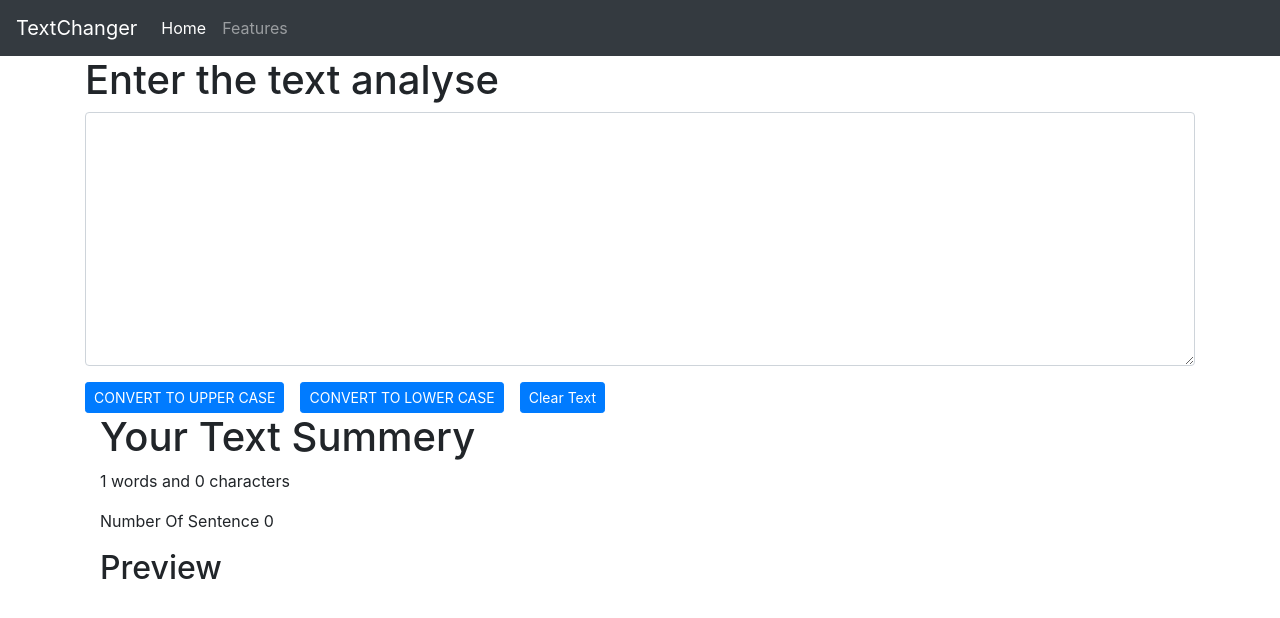
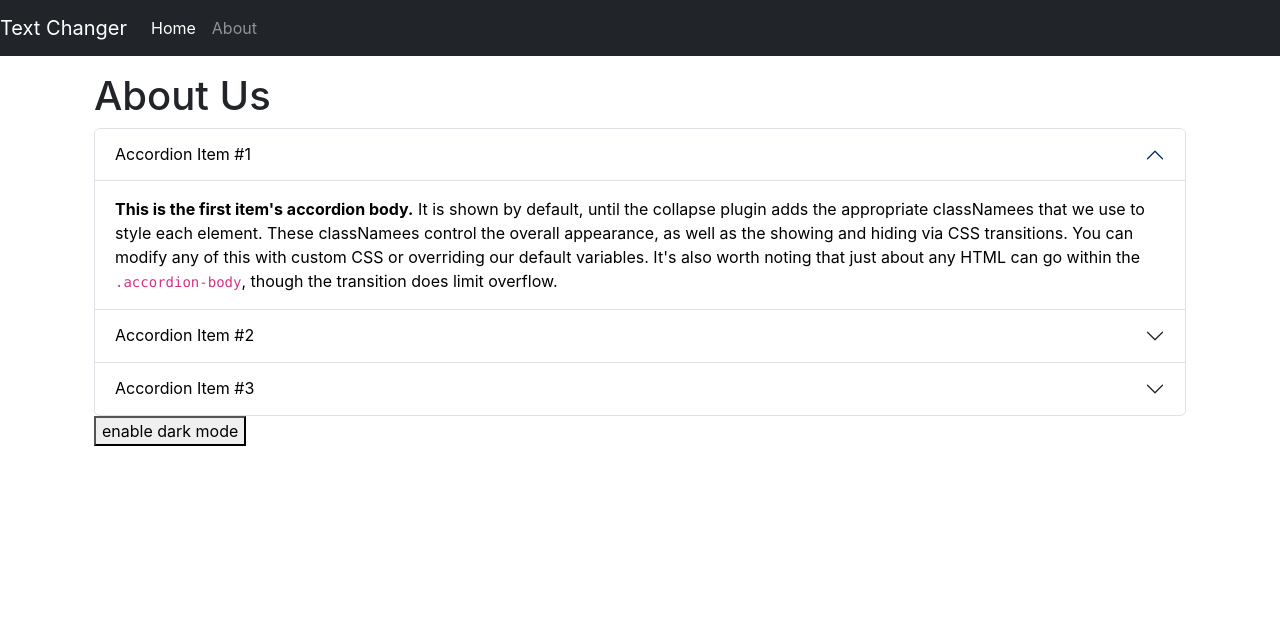
Before and after one commit to birsardar/textchanger, a React (Create React App) app: page /about in a window 1280 px wide. Shown: the top 618 px of the page. Built offline with nearby package versions, Linux system fonts and the light colour scheme.

Commit message:
changes in download clear and copy

```diff
--- a/package.json
+++ b/package.json
@@ -6,9 +6,13 @@
     "@testing-library/jest-dom": "^5.16.5",
     "@testing-library/react": "^13.4.0",
     "@testing-library/user-event": "^13.5.0",
+    "localforage": "^1.10.0",
+    "match-sorter": "^6.3.1",
     "react": "^18.2.0",
     "react-dom": "^18.2.0",
+    "react-router-dom": "^6.10.0",
     "react-scripts": "5.0.1",
+    "sort-by": "^1.2.0",
     "web-vitals": "^2.1.4"
   },
   "scripts": {
--- a/public/index.html
+++ b/public/index.html
@@ -25,6 +25,7 @@
       Learn how to configure a non-root public URL by running `npm run build`.
     -->
     <link rel="stylesheet" href="https://cdn.jsdelivr.net/npm/bootstrap@4.1.3/dist/css/bootstrap.min.css" integrity="sha384-MCw98/SFnGE8fJT3GXwEOngsV7Zt27NXFoaoApmYm81iuXoPkFOJwJ8ERdknLPMO" crossorigin="anonymous">
+    <link rel="stylesheet" href="https://cdn.jsdelivr.net/npm/bootstrap@5.3.0-alpha3/dist/css/bootstrap.min.css">
     <title>React App</title>
   </head>
   <body>
@@ -41,7 +42,9 @@
       To create a production bundle, use `npm run build` or `yarn build`.
     -->
     <script src="https://code.jquery.com/jquery-3.3.1.slim.min.js" integrity="sha384-q8i/X+965DzO0rT7abK41JStQIAqVgRVzpbzo5smXKp4YfRvH+8abtTE1Pi6jizo" crossorigin="anonymous"></script>
-    <script src="https://cdn.jsdelivr.net/npm/popper.js@1.14.3/dist/umd/popper.min.js" integrity="sha384-ZMP7rVo3mIykV+2+9J3UJ46jBk0WLaUAdn689aCwoqbBJiSnjAK/l8WvCWPIPm49" crossorigin="anonymous"></script>
-    <script src="https://cdn.jsdelivr.net/npm/bootstrap@4.1.3/dist/js/bootstrap.min.js" integrity="sha384-ChfqqxuZUCnJSK3+MXmPNIyE6ZbWh2IMqE241rYiqJxyMiZ6OW/JmZQ5stwEULTy" crossorigin="anonymous"></script>
+    <!-- <script src="https://cdn.jsdelivr.net/npm/popper.js@1.14.3/dist/umd/popper.min.js" integrity="sha384-ZMP7rVo3mIykV+2+9J3UJ46jBk0WLaUAdn689aCwoqbBJiSnjAK/l8WvCWPIPm49" crossorigin="anonymous"></script> -->
+    <!-- <script src="https://cdn.jsdelivr.net/npm/bootstrap@4.1.3/dist/js/bootstrap.min.js" integrity="sha384-ChfqqxuZUCnJSK3+MXmPNIyE6ZbWh2IMqE241rYiqJxyMiZ6OW/JmZQ5stwEULTy" crossorigin="anonymous"></script> -->
+    <script src="https://cdn.jsdelivr.net/npm/@popperjs/core@2.11.6/dist/umd/popper.min.js" integrity="sha384-oBqDVmMz9ATKxIep9tiCxS/Z9fNfEXiDAYTujMAeBAsjFuCZSmKbSSUnQlmh/jp3" crossorigin="anonymous"></script>
+<script src="https://cdn.jsdelivr.net/npm/bootstrap@5.2.3/dist/js/bootstrap.min.js" integrity="sha384-cuYeSxntonz0PPNlHhBs68uyIAVpIIOZZ5JqeqvYYIcEL727kskC66kF92t6Xl2V" crossorigin="anonymous"></script>
   </body>
 </html>
--- a/src/App.js
+++ b/src/App.js
@@ -1,14 +1,28 @@
- import Navbar from "./component/Navbar";
+import Navbar from "./component/Navbar";
+import About from "./component/About";
 import TextForm from "./component/Textform";
+import {
+  BrowserRouter as Router,
+  Routes,
+  Route,
+  Link
+}  from "react-router-dom";
 function App() {
   return (
-    <div>
-    <Navbar/>
-    <div className="container">
-      <TextForm heading="Enter the text analyse"/>
+    <Router>
+      {/* passing title using props to navbar */}
+    <Navbar title="Text Changer" about="About"/>
+      <div className="container my-3" >
+    <Routes>
+          <Route path="/about"  element={<About />} >
+          </Route>
+          <Route path="/" element={<TextForm heading="Enter the text analyse"/>}>
+          </Route>
+    </Routes>
+
     </div>
 
-    </div>
+    </Router>
   );
 }
 
--- /dev/null
+++ b/src/component/About.js
@@ -0,0 +1,72 @@
+import React,{useState} from 'react'
+
+export default function About() {
+
+   const [myStyle, setMyStyle] = useState( {
+      color: 'black',
+      backgroundColor: 'white'
+    })
+  const [btnText, setbtnText] = useState("enable dark mode")
+
+   const DarkMode=()=>{
+      if(myStyle.color === 'white'){
+        setMyStyle({
+       color :'black',
+       backgroundColor:'white'
+        })
+        setbtnText('Enable Dark Mode')
+      }
+      else{
+        setMyStyle({
+          color:'white',
+          backgroundColor:'black'
+        })
+        setbtnText('Enable Light Mode')
+      }
+    }
+
+  return (
+    <div className="container">
+      <h1>About Us </h1>
+    <div className="accordion" id="accordionExample">
+    <div className="accordion-item">
+      <h2 className="accordion-header" id="headingOne">
+        <button className="accordion-button"style={myStyle} type="button" data-bs-toggle="collapse" data-bs-target="#collapseOne" aria-expanded="true" aria-controls="collapseOne">
+          Accordion Item #1
+        </button>
+      </h2>
+      <div id="collapseOne" className="accordion-collapse collapse show" style={myStyle} aria-labelledby="headingOne" data-bs-parent="#accordionExample">
+        <div className="accordion-body">
+          <strong>This is the first item's accordion body.</strong> It is shown by default, until the collapse plugin adds the appropriate classNamees that we use to style each element. These classNamees control the overall appearance, as well as the showing and hiding via CSS transitions. You can modify any of this with custom CSS or overriding our default variables. It's also worth noting that just about any HTML can go within the <code>.accordion-body</code>, though the transition does limit overflow.
+        </div>
+      </div>
+    </div>
+    <div className="accordion-item">
+      <h2 className="accordion-header" id="headingTwo">
+        <button className="accordion-button collapsed"style={myStyle} type="button" data-bs-toggle="collapse" data-bs-target="#collapseTwo" aria-expanded="false" aria-controls="collapseTwo">
+          Accordion Item #2
+        </button>
+      </h2>
+      <div id="collapseTwo" className="accordion-collapse collapse" style={myStyle} aria-labelledby="headingTwo" data-bs-parent="#accordionExample">
+        <div className="accordion-body">
+          <strong>This is the second item's accordion body.</strong> It is hidden by default, until the collapse plugin adds the appropriate classNamees that we use to style each element. These classNamees control the overall appearance, as well as the showing and hiding via CSS transitions. You can modify any of this with custom CSS or overriding our default variables. It's also worth noting that just about any HTML can go within the <code>.accordion-body</code>, though the transition does limit overflow.
+        </div>
+      </div>
+    </div>
+    <div className="accordion-item">
+      <h2 className="accordion-header" id="headingThree">
+        <button className="accordion-button collapsed" style={myStyle} type="button" data-bs-toggle="collapse" data-bs-target="#collapseThree" aria-expanded="false" aria-controls="collapseThree">
+          Accordion Item #3
+        </button>
+      </h2>
+      <div id="collapseThree" className="accordion-collapse collapse" style={myStyle} aria-labelledby="headingThree" data-bs-parent="#accordionExample">
+        <div className="accordion-body">
+          <strong>This is the third item's accordion body.</strong> It is hidden by default, until the collapse plugin adds the appropriate classNamees that we use to style each element. These classNamees control the overall appearance, as well as the showing and hiding via CSS transitions. You can modify any of this with custom CSS or overriding our default variables. It's also worth noting that just about any HTML can go within the <code>.accordion-body</code>, though the transition does limit overflow.
+        </div>
+      </div>
+    </div>
+  </div>
+  <button className="button" onClick={ DarkMode }>{btnText}</button>
+  </div>
+  )
+}
--- a/src/component/Navbar.js
+++ b/src/component/Navbar.js
@@ -1,21 +1,27 @@
 import React from 'react';
-function Navbar(){
-    return  <nav className="navbar navbar-expand-lg navbar-dark bg-dark">
-    <a className="navbar-brand" href="/">TextChanger</a>
+import PropTypes from 'prop-types'
+import { Link }  from "react-router-dom";
+export default function Navbar(props){
+    return (
+    <nav className="navbar navbar-expand-lg navbar-dark bg-dark">
+    <a className="navbar-brand" href="/">{props.title}</a>
     <button className="navbar-toggler" type="button" data-toggle="collapse" data-target="/navbarNav" aria-controls="navbarNav" aria-expanded="false" aria-label="Toggle navigation">
       <span className="navbar-toggler-icon"></span>
     </button>
     <div className="collapse navbar-collapse" id="navbarNav">
       <ul className="navbar-nav">
         <li className="nav-item active">
-          <a className="nav-link" href="/">Home <span className="sr-only">(current)</span></a>
+          <Link className="nav-link" to="/">Home</Link>
         </li>
         <li className="nav-item">
-          <a className="nav-link" href="/">Features</a>
+          <Link className="nav-link" to="/about">{props.about}</Link>
         </li>
       </ul>
     </div>
   </nav>
+    )
 }
-
-  export default Navbar
+Navbar.propsTypes = {
+  title: PropTypes.string,
+  about: PropTypes.string
+}
--- a/src/component/Textform.js
+++ b/src/component/Textform.js
@@ -11,6 +11,25 @@ export default function TextForm(props){
          let newTest = text.toLowerCase();
          setText(newTest);
     }
+    //to download text in localdevice
+    const handelDownload =()=>{
+        const element = document.createElement("a");
+        const file = new Blob([document.getElementById('myBox').value],
+        {type: 'text/plain;charset=utf-8'});
+        element.href = URL.createObjectURL(file);
+        element.download = "myFile.txt";
+        document.body.appendChild(element);
+        element.click();
+
+    }
+    //for copy text
+    const handelCopy = ()=>{
+    console.log('text', text)
+    var textField = document.getElementById('myBox')
+    textField.select()
+    navigator.clipboard.writeText(text.value)
+    }
+    //to clerar text area
     const handelClearClick = ()=>{
          setText('');
     }
@@ -21,6 +40,7 @@ export default function TextForm(props){
     }
     const [text, setText] = useState('');
 
+
     return(
         <>
         <h1>{props.heading}</h1>
@@ -29,6 +49,8 @@ export default function TextForm(props){
      </div>
         <button className="btn btn-primary btn-sm mr-3" onClick={handelUpClick}>CONVERT TO UPPER CASE</button>
         <button className="btn btn-primary btn-sm mr-3" onClick={handelDownClick}> CONVERT TO LOWER CASE</button>
+        <button className="btn btn-primary btn-sm mr-3" onClick={handelCopy}>Copy Text</button>
+        <button className="btn btn-primary btn-sm mr-3" onClick={handelDownload}>Download Text</button>
         <button className="btn btn-primary btn-sm mr-3" onClick={handelClearClick}>Clear Text</button>
         <div className="container">
             <h1>Your Text Summery</h1>
```
Also changed, not shown: 1 other file (tests, documents, lock files or other folders).
